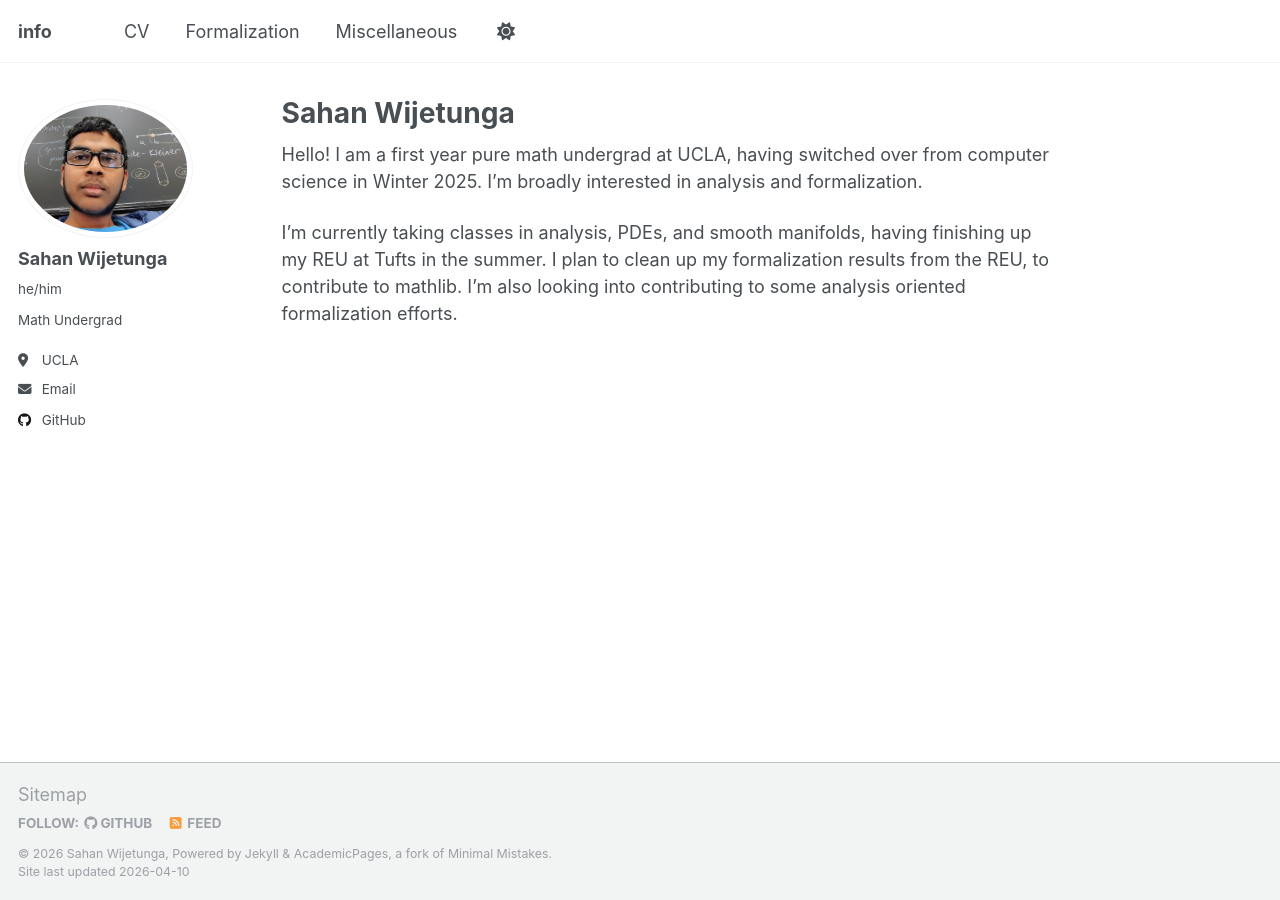
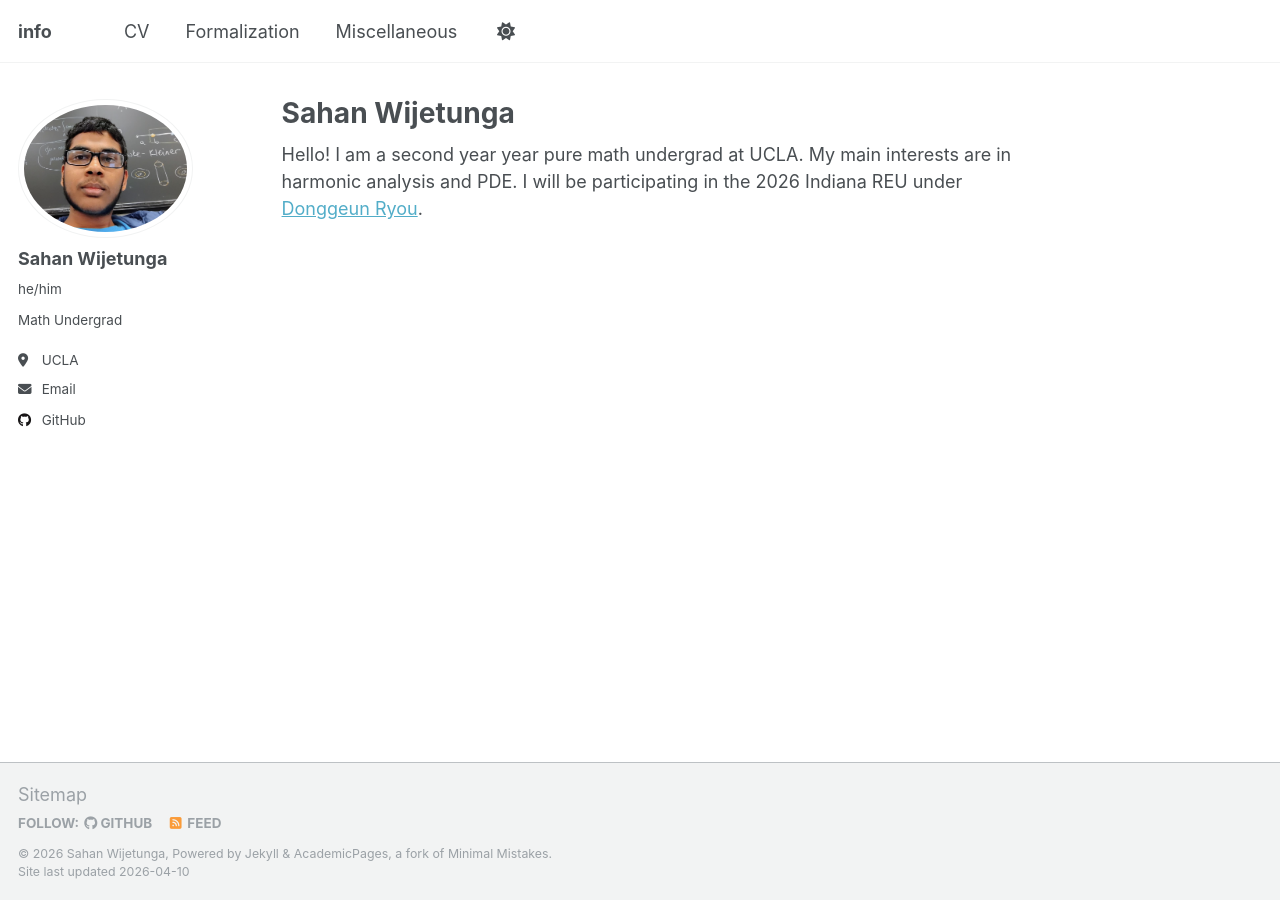
Before and after one commit to sahanwijetunga/sahanwijetunga.github.io, a Jekyll site: the page built from _pages/about.md, in a window 1280 px wide. Built offline with Jekyll 4.4.1, drawn with Linux system fonts in a browser that asks for light colours.

Commit message:
Revise personal introduction and academic focus
Updated academic status and interests in about.md.

```diff
--- a/_pages/about.md
+++ b/_pages/about.md
@@ -9,6 +9,4 @@ redirect_from:
   - /website/
 ---
 
-Hello! I am a first year pure math undergrad at UCLA, having switched over from computer science in Winter 2025. I'm broadly interested in analysis and formalization.
-
-I'm currently taking classes in analysis, PDEs, and smooth manifolds, having finishing up my REU at Tufts in the summer. I plan to clean up my formalization results from the REU, to contribute to mathlib. I'm also looking into contributing to some analysis oriented formalization efforts.
+Hello! I am a second year year pure math undergrad at UCLA. My main interests are in harmonic analysis and PDE. I will be participating in the 2026 Indiana REU under [Donggeun Ryou](https://sites.google.com/view/dryou/home).
```
